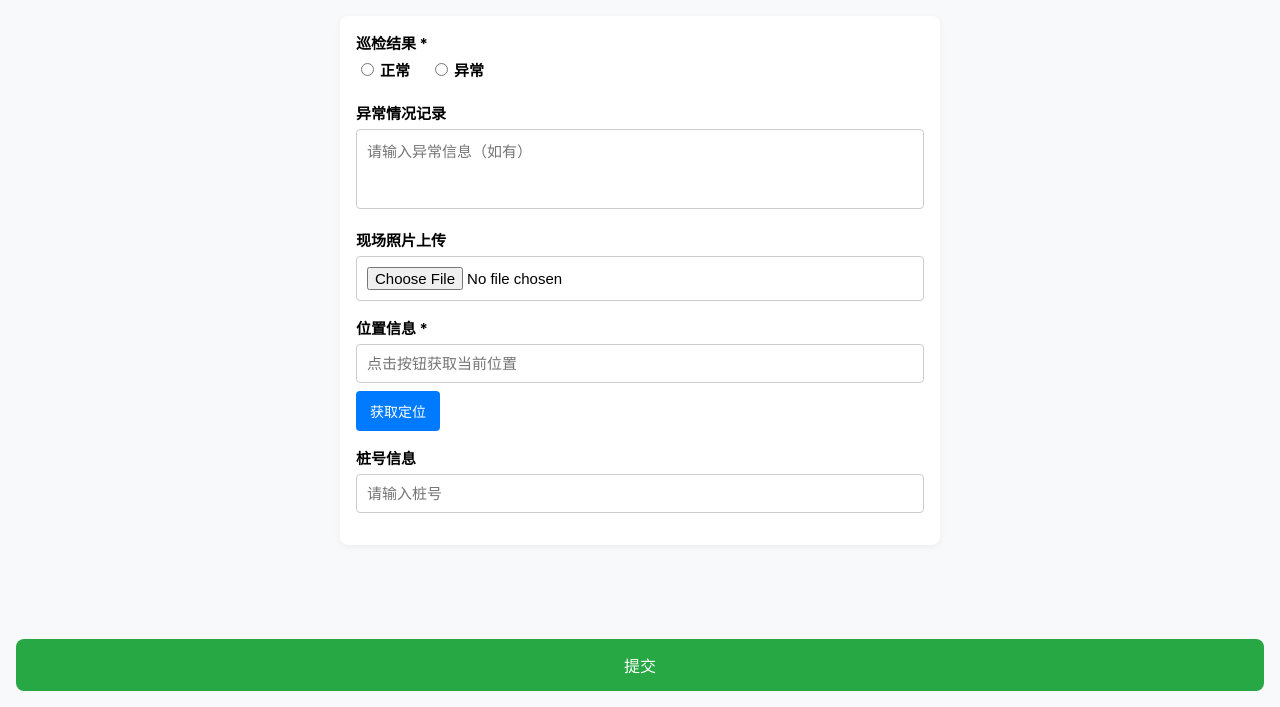
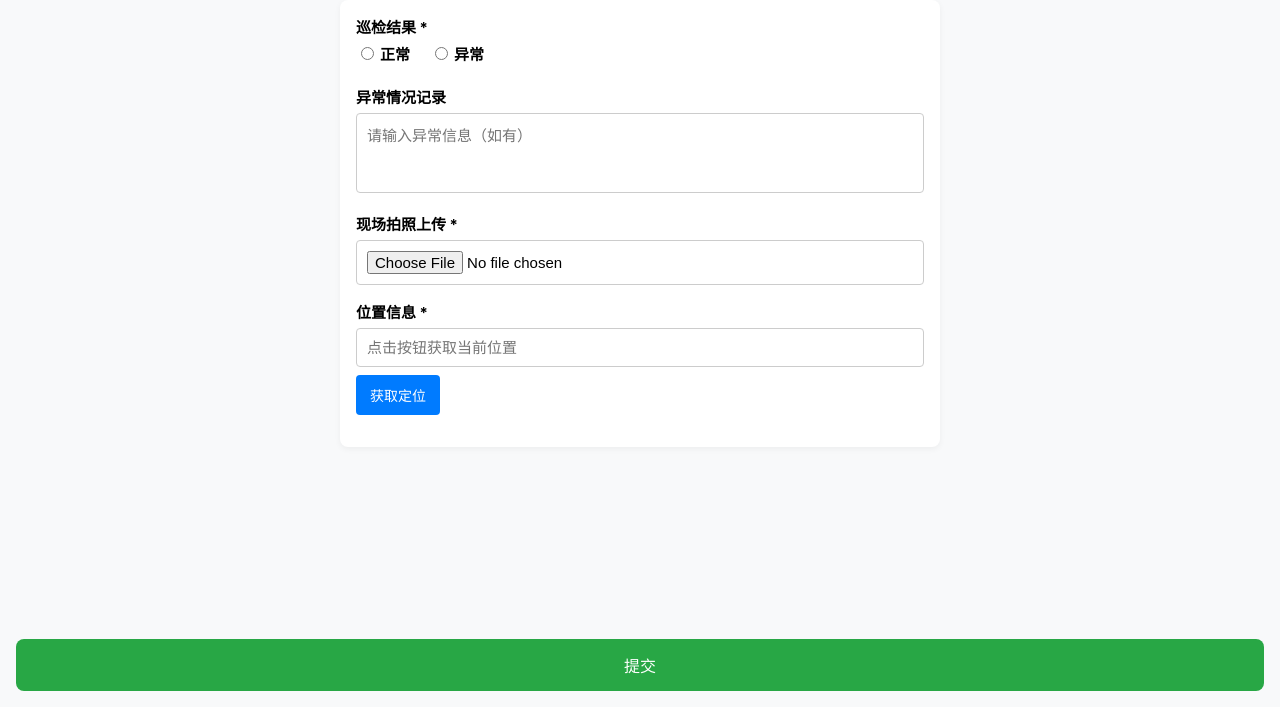
Before and after one commit to duxingge/myqrcode, a Django app: page /pipline/inspection/create/ in a window 1280 px wide. Shown: the part 93-800 px from the top of the page. Run offline with Django 4.2, Linux system fonts and the light colour scheme; the visitor is signed in with stand-in values (Sample User, id 1).

Commit message:
调整页面

```diff
--- a/pipService/templates/inspection_create.html
+++ b/pipService/templates/inspection_create.html
@@ -5,9 +5,7 @@
   <title>管道巡检信息</title>
   <meta name="viewport" content="width=device-width, initial-scale=1.0">
   <style>
-    * {
-      box-sizing: border-box;
-    }
+    * { box-sizing: border-box; }
 
     body {
       font-family: -apple-system, BlinkMacSystemFont, "Segoe UI", Roboto, "Helvetica Neue", Arial, sans-serif;
@@ -39,8 +37,7 @@
     .form-section {
       margin-top: 16px;
       max-width: 600px;
-      margin-left: auto;
-      margin-right: auto;
+      margin: auto;
       background: white;
       padding: 16px;
       border-radius: 8px;
@@ -59,7 +56,6 @@
     }
 
     input[type="text"],
-    input[type="tel"],
     textarea,
     input[type="file"] {
       width: 100%;
@@ -125,7 +121,7 @@
       background-color: #218838;
     }
 
-    #photo-preview {
+    #photo-preview, #map-preview {
       margin-top: 10px;
       max-width: 100%;
       height: auto;
@@ -134,13 +130,8 @@
     }
 
     @media (max-width: 480px) {
-      .header-title {
-        font-size: 18px;
-      }
-
-      input, textarea, .get-location-btn, .bottom-btn button {
-        font-size: 16px;
-      }
+      .header-title { font-size: 18px; }
+      input, textarea, .get-location-btn, .bottom-btn button { font-size: 16px; }
     }
   </style>
 </head>
@@ -169,7 +160,7 @@
     </div>
 
     <div class="form-group">
-      <label for="photo">现场照片上传</label>
+      <label for="photo">现场拍照上传 *</label>
       <input type="file" id="photo" name="photo" accept="image/*" capture="environment">
       <img id="photo-preview" alt="图片预览">
     </div>
@@ -180,34 +171,52 @@
       <button type="button" class="get-location-btn" onclick="getLocation()">获取定位</button>
     </div>
 
-    <div class="form-group">
-      <label for="stake">桩号信息</label>
-      <input type="text" id="stake" name="stake_number" placeholder="请输入桩号">
-    </div>
-
     <div class="bottom-btn">
       <button type="submit">提交</button>
     </div>
   </form>
 </div>
 
+<img id="map-preview" src="" alt="地图预览" />
+
 <script>
-  function getLocation(event) {
-    event.preventDefault();
+  function getLocation() {
+    console.log("尝试定位...");
+    if (location.protocol !== 'https:' && location.hostname !== 'localhost') {
+      alert("定位功能只能在 HTTPS 页面或 localhost 上使用");
+      return;
+    }
+
     if (navigator.geolocation) {
       navigator.geolocation.getCurrentPosition(
         function(position) {
           const lat = position.coords.latitude.toFixed(6);
           const lon = position.coords.longitude.toFixed(6);
           document.getElementById('location').value = `${lat}, ${lon}`;
+          showMapPreview(lat, lon);
+          console.log("定位成功", lat, lon);
         },
         function(error) {
-          alert("获取位置失败：" + error.message);
-        }
+          console.error("定位失败", error);
+          if (error.code === error.PERMISSION_DENIED) {
+            alert("定位权限被拒绝，请在浏览器或系统设置中允许定位权限");
+          } else {
+            alert("获取位置失败：" + error.message);
+          }
+        },
+        { timeout: 10000, enableHighAccuracy: true }
       );
     } else {
       alert("浏览器不支持定位功能");
     }
+  }
+
+  function showMapPreview(lat, lon) {
+    const ak = '6FNB6UZDgJ9OlPSsPe9E4oopNvP9Saaj'; // 替换为您的百度地图 AK
+    const mapImg = document.getElementById('map-preview');
+    const url = `https://api.map.baidu.com/staticimage/v2?ak=${ak}&center=${lon},${lat}&width=400&height=300&zoom=17&markers=${lon},${lat}`;
+    mapImg.src = url;
+    mapImg.style.display = 'block';
   }
 
   document.getElementById('photo').addEventListener('change', function(event) {
```
